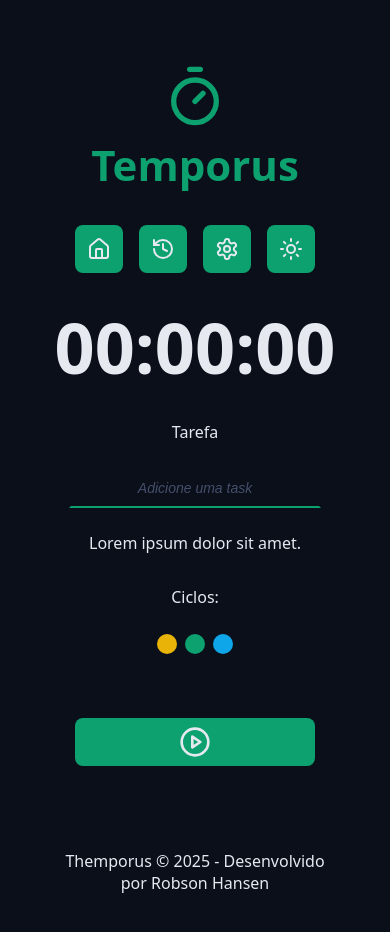
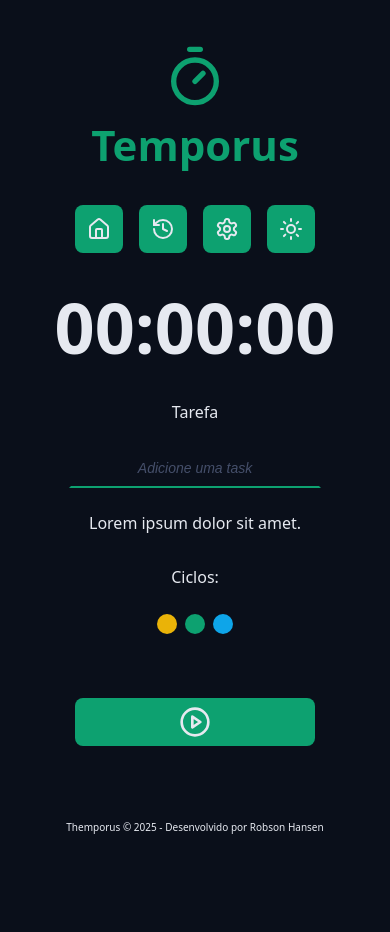
Before and after one commit to robsonhansen/temporus, a React (Vite) app: page / in a window 390 px wide. Shown: the top 932 px of the page. After the commit the page ends 876 px from the top, so only its background shows below. Built offline with nearby package versions, Linux system fonts and the light colour scheme.

Commit message:
fix counte down

```diff
--- a/src/components/CountDown/styles.module.css
+++ b/src/components/CountDown/styles.module.css
@@ -1,5 +1,5 @@
 .countDown {
-  font-size: clamp(6.5rem, 18vw, 48rem);
+  font-size: clamp(6.5rem, 18vw, 16rem);
   font-weight: bold;
   color: var(--primary-color);
   text-align: center;
--- a/src/components/Footer/styles.module.css
+++ b/src/components/Footer/styles.module.css
@@ -1,5 +1,5 @@
 .footer {
-  padding: 20px;
+  padding: 2rem;
   text-align: center;
   font-size: 1.6rem;
 }
@@ -14,3 +14,10 @@
   text-decoration: underline;
   filter: brightness(0.7);
 }
+
+@media (max-width: 480px) {
+  .footer {
+    padding: 1rem;
+    font-size: 1rem;
+  }
+}
--- a/src/components/Logo/styles.module.css
+++ b/src/components/Logo/styles.module.css
@@ -3,7 +3,7 @@
   align-items: center;
   justify-content: center;
   gap: 2.4rem;
-  padding-top: 3.2rem;
+  padding-top: 1.2rem;
 }
 
 .logoLink {
```
